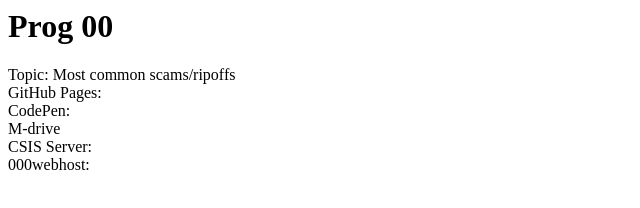
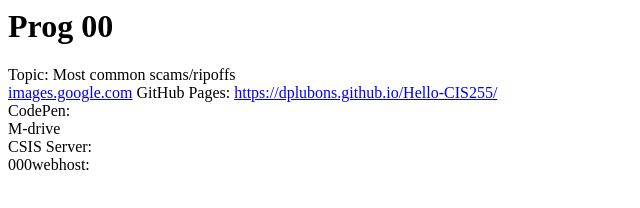
Before and after one commit to dplubons/Hello-CIS255, a plain HTML site: page index.html in a window 1280 px wide. Shown: the whole page, without its empty margins (0-640 px from the left). Drawn offline with Linux system fonts and the light colour scheme.

Commit message:
Update index.html

```diff
--- a/index.html
+++ b/index.html
@@ -1,6 +1,8 @@
 <h1>Prog 00</h1>
 Topic: Most common scams/ripoffs  <br/>
-GitHub Pages: <a https://dplubons.github.io/Hello-CIS255/ /a>  <br/>
+<a href="https://images.google.com">images.google.com</a>
+GitHub Pages: <a href="https://dplubons.github.io/Hello-CIS255/">https://dplubons.github.io/Hello-CIS255/</a><br/>
+
 CodePen: <a https://codepen.io/dplubons/pen/PdGgvP /a>  <br/>
 M-drive <a https://webp.svsu.edu/~dplubons/cis255.html /a>  <br/>
 CSIS Server: <a http://csis.svsu.edu/~dplubons/cis255.html /a>  <br/>
```
